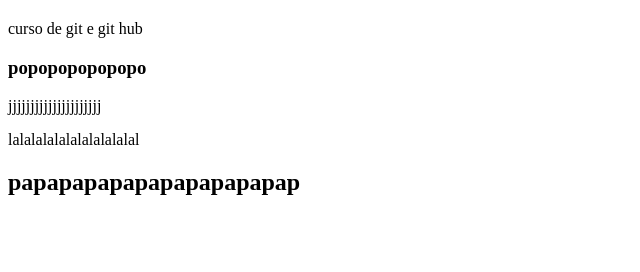
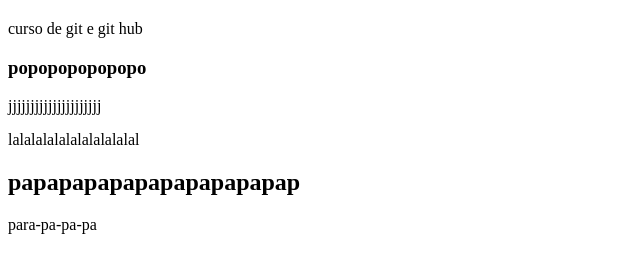
Before and after one commit to Uendel-Alvarez/curso_git_hub, a plain HTML site: page index.html in a window 1280 px wide. Shown: the part 60-332 px from the top of the page, without its empty margins (0-640 px from the left). Drawn offline with Linux system fonts and the light colour scheme.

Commit message:
foi mudado o index

```diff
--- a/index.html
+++ b/index.html
@@ -13,5 +13,6 @@
     <p>jjjjjjjjjjjjjjjjjjjjj</p>
     <p>lalalalalalalalalalalal</p>
     <h2>papapapapapapapapapapap</h2>
+    <p>para-pa-pa-pa</p>
 </body>
 </html>
```
Also changed, not shown: 1 other file.
